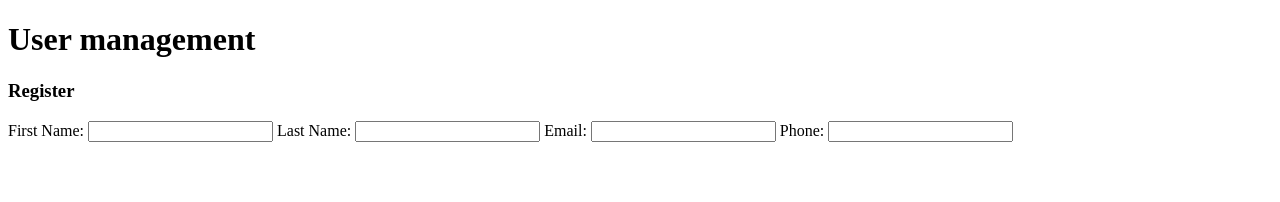
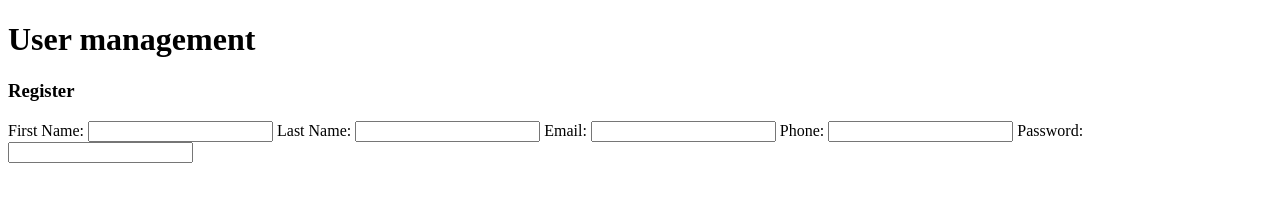
Before and after one commit to ATOROYO/Backend-Development-For-Telemedicine, a website: page frontend/index.html in a window 1280 px wide. Drawn offline with Linux system fonts and the light colour scheme.

Commit message:
Added inpu field for password

```diff
--- a/frontend/index.html
+++ b/frontend/index.html
@@ -19,6 +19,8 @@
           <input type="email" name="" id="email" />
           <label for="regPhone">Phone:</label>
           <input type="number" name="" id="phone" />
+          <label for="regPassword">Password:</label>
+          <input type="number" name="" id="password" />
         </form>
       </div>
     </div>
```
